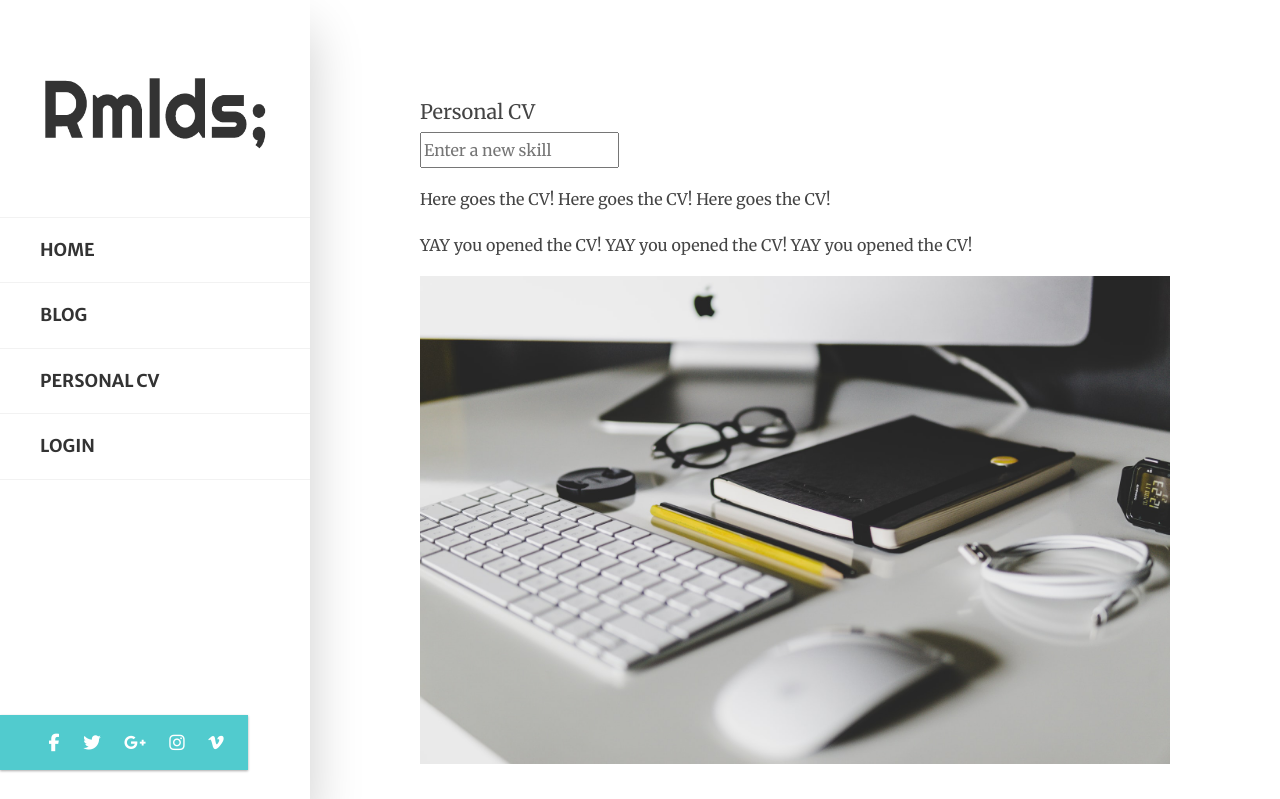
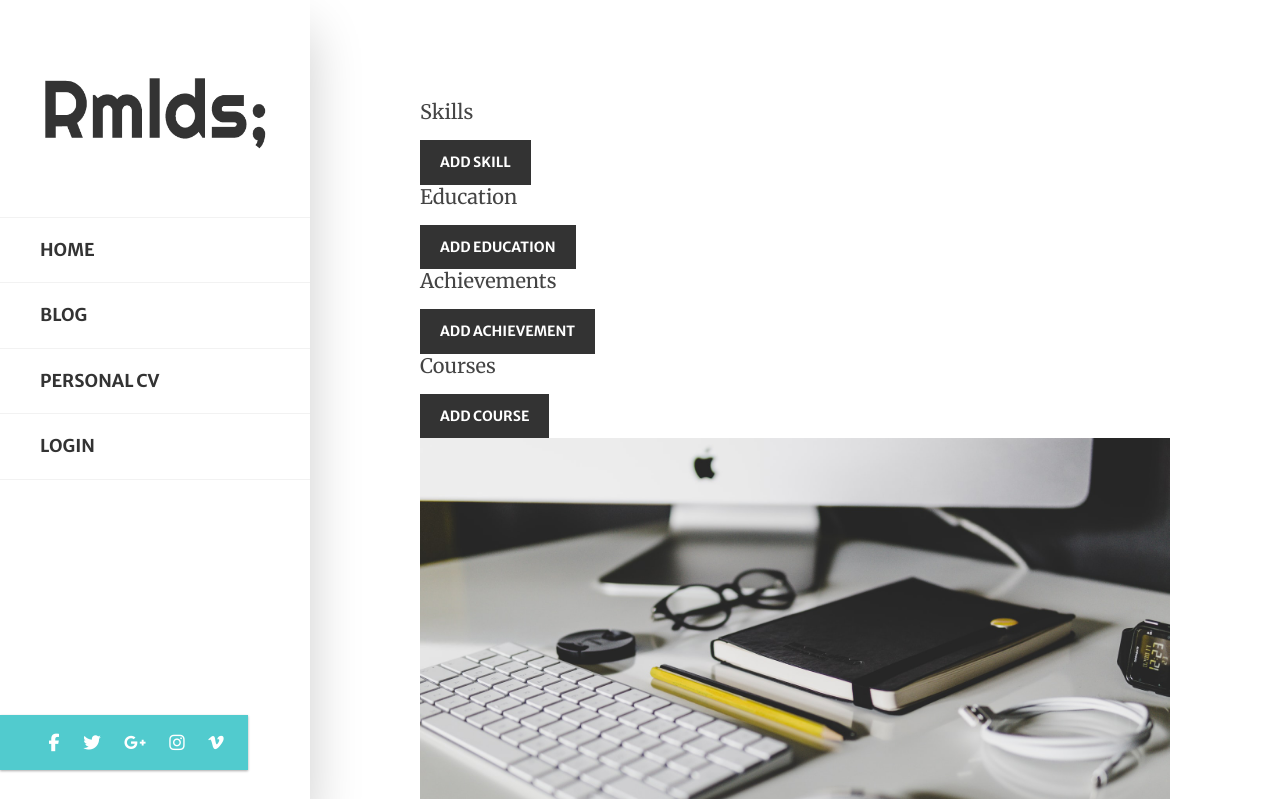
Before and after one commit to romualdasp/python-personal-website, a Django app: page /cv/ in a window 1280 px wide. Shown: the top 799 px of the page. Run offline with Django 3.2, Linux system fonts and the light colour scheme; data that the repository does not hold is empty; some libraries are stand-ins or nearby versions.

Commit message:
hook up Skill, Education, etc

```diff
--- a/cv/templates/cv/cv_preview.html
+++ b/cv/templates/cv/cv_preview.html
@@ -2,20 +2,37 @@
 {% load static %}
 
 {% block content %}
-    <h5 class="cv-title">Personal CV</h5>
-
-    <form method="POST" action="{% url 'skill_new' %}">
-        {% csrf_token %}
-        <input name="skill_text" id="new-skill" placeholder="Enter a new skill"/>
-    </form>
-
+    <h5 class="cv-title">Skills</h5>
     <ul id="skill-list">
         {% for skill in skills %}
-            <li>{{ skill.text }} <a href="{% url 'skill_remove' pk=skill.pk %}"><i class="fa fa-times"></i></a></li>
+            <li>{{ skill.title }} <a href="{% url 'skill_remove' pk=skill.pk %}"><i class="fa fa-times"></i></a></li>
         {% endfor %}
     </ul>
+    <a class="btn btn-default" href="{% url 'skill_new' %}">Add skill</a>
 
-    <p>Here goes the CV! Here goes the CV! Here goes the CV!</p>
-    <p>YAY you opened the CV! YAY you opened the CV! YAY you opened the CV!</p>
+    <h5 class="cv-title">Education</h5>
+    <ul id="education-list">
+        {% for ed in educations %}
+            <li>{{ ed.title }} <a href="{% url 'education_remove' pk=ed.pk %}"><i class="fa fa-times"></i></a></li>
+        {% endfor %}
+    </ul>
+    <a class="btn btn-default" href="{% url 'education_new' %}">Add education</a>
+
+    <h5 class="cv-title">Achievements</h5>
+    <ul id="achievement-list">
+        {% for ac in achievements %}
+            <li>{{ ac.title }} <a href="{% url 'achievement_remove' pk=ac.pk %}"><i class="fa fa-times"></i></a></li>
+        {% endfor %}
+    </ul>
+    <a class="btn btn-default" href="{% url 'achievement_new' %}">Add achievement</a>
+
+    <h5 class="cv-title">Courses</h5>
+    <ul id="course-list">
+        {% for course in courses %}
+            <li>{{ course.title }} <a href="{% url 'course_remove' pk=course.pk %}"><i class="fa fa-times"></i></a></li>
+        {% endfor %}
+    </ul>
+    <a class="btn btn-default" href="{% url 'course_new' %}">Add course</a>
+
     <img src="/static/images/none.jpg" alt="none" style="max-width: 100%;">
 {% endblock %}
--- a/cv/urls.py
+++ b/cv/urls.py
@@ -5,4 +5,10 @@ urlpatterns = [
     path('', views.cv_preview, name='cv_preview'),
     path('skill/new/', views.skill_new, name='skill_new'),
     path('skill/remove/<pk>/', views.skill_remove, name='skill_remove'),
+    path('education/new/', views.education_new, name='education_new'),
+    path('education/remove/<pk>/', views.education_remove, name='education_remove'),
+    path('achievement/new/', views.achievement_new, name='achievement_new'),
+    path('achievement/remove/<pk>/', views.achievement_remove, name='achievement_remove'),
+    path('course/new/', views.course_new, name='course_new'),
+    path('course/remove/<pk>/', views.course_remove, name='course_remove'),
 ]
--- a/cv/views.py
+++ b/cv/views.py
@@ -1,19 +1,53 @@
 from django.shortcuts import render, redirect, get_object_or_404
-from cv.models import Skill
+from cv.models import Skill, Education, Achievement, Course
+from .forms import SkillForm, EducationForm, AchievementForm, CourseForm
 from django.http import HttpResponse
 
 # Create your views here.
 
 def cv_preview(request):
-    skills = Skill.objects.all()
-    return render(request, 'cv/cv_preview.html', {'skills': skills})
+    return render(request, 'cv/cv_preview.html', {
+        'skills': Skill.objects.all(),
+        'educations': Education.objects.all(),
+        'achievements': Achievement.objects.all(),
+        'courses': Course.objects.all(),
+    })
 
 def skill_new(request):
-    if request.method == 'POST':
-        Skill.objects.create(text=request.POST['skill_text'])
-    return redirect('cv_preview')
+    return cv_new(request, SkillForm)
 
 def skill_remove(request, pk):
-    skill = get_object_or_404(Skill, pk=pk)
-    skill.delete()
+    return cv_remove(request, Skill, pk)
+
+def education_new(request):
+    return cv_new(request, EducationForm)
+
+def education_remove(request, pk):
+    return cv_remove(request, Education, pk)
+
+def achievement_new(request):
+    return cv_new(request, AchievementForm)
+
+def achievement_remove(request, pk):
+    return cv_remove(request, Achievement, pk)
+
+def course_new(request):
+    return cv_new(request, CourseForm)
+
+def course_remove(request, pk):
+    return cv_remove(request, Course, pk)
+
+def cv_new(request, _ModelForm):
+    if request.method == 'POST':
+        form = _ModelForm(request.POST)
+        if form.is_valid():
+            form.save()
+            return redirect('cv_preview')
+    else:
+        form = _ModelForm()
+    return render(request, 'cv/cv_new.html', {'form': form})
+
+def cv_remove(request, _Model, pk):
+    instance = get_object_or_404(_Model, pk=pk)
+    instance.delete()
     return redirect('cv_preview')
```
Also changed, not shown: cv/forms.py (added, +27 -0 lines), cv/models.py (+13 -1 lines), cv/templates/cv/cv_new.html (added, +10 -0 lines), cv/migrations/0003_auto_20200531_2201.py (added).
